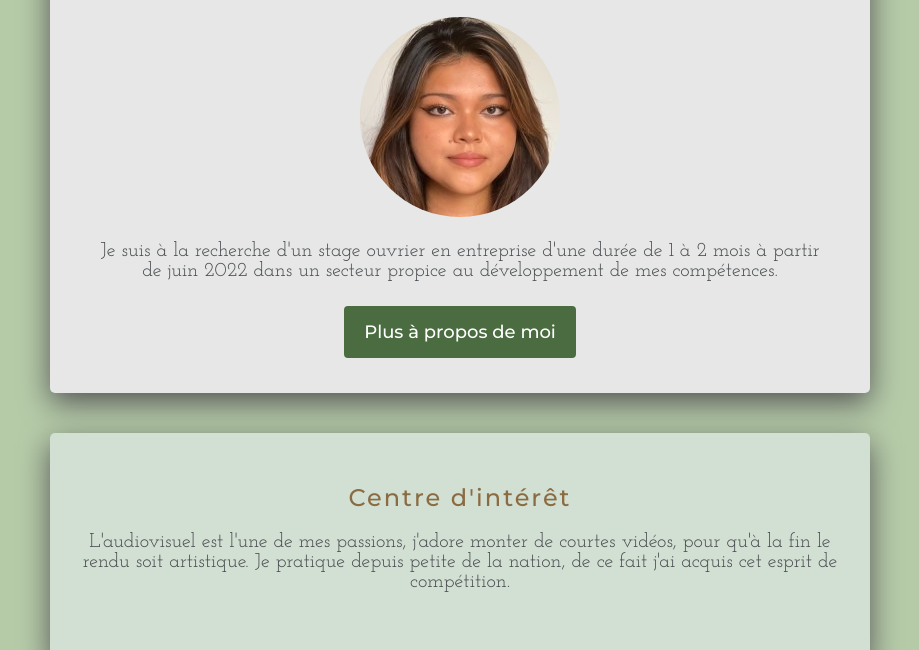
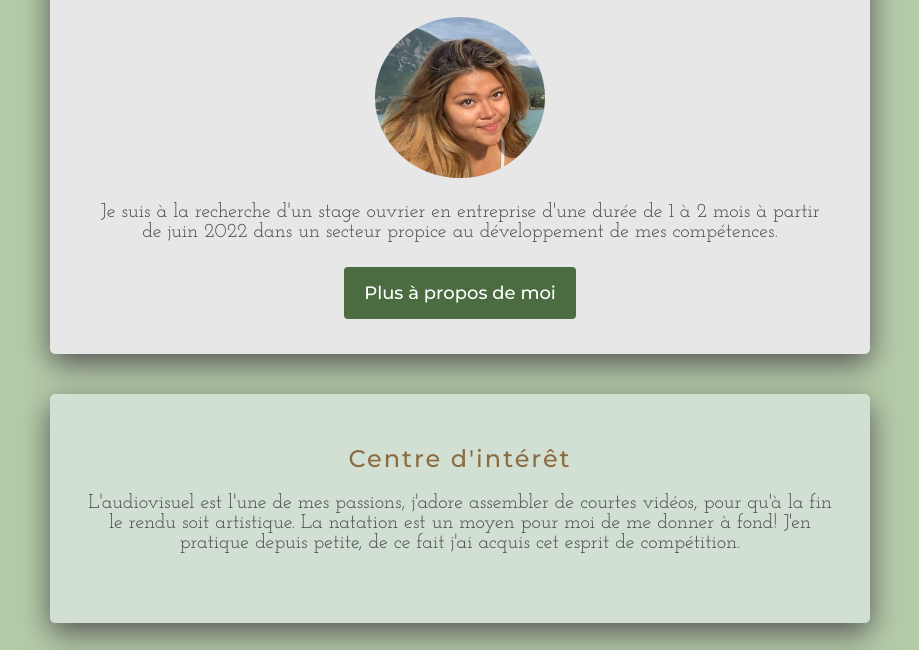
Before and after one commit to laurinelawlam/my-profile, a plain HTML site: page index.html in a window 1280 px wide. Shown: the part 150-800 px from the top of the page, without its empty margins (180-1099 px from the left). Drawn offline with Linux system fonts and the light colour scheme.

Commit message:
Add files via upload

```diff
--- a/index.html
+++ b/index.html
@@ -29,7 +29,7 @@
     border-radius: 5px;
 " >
 <h1>Bonjour, je suis Laurine</h1>
-<img src="image/profile.jpeg" id="img-circle" alt="Laurine Law-Lam">
+<img src="image/profile.jpg" id="img-circle" width="170px"alt="Laurine Law-Lam">
 <p>
 	Je suis à la recherche d'un stage ouvrier en entreprise d'une durée de 1 à 2 mois à partir de juin 2022 dans un secteur propice au développement de mes compétences.
 
@@ -52,8 +52,8 @@
 ">
 <h2>Centre d'intérêt</h2>
 <p>
-	L'audiovisuel est l'une de mes passions, j'adore monter de courtes vidéos, pour qu'à la fin le rendu soit artistique.
-	Je pratique depuis petite de la nation, de ce fait j'ai acquis cet esprit de compétition.
+	L'audiovisuel est l'une de mes passions, j'adore assembler de courtes vidéos, pour qu'à la fin le rendu soit artistique.
+	La natation est un moyen pour moi de me donner à fond! J'en pratique depuis petite, de ce fait j'ai acquis cet esprit de compétition.
 </p>
 </div>
 
```
